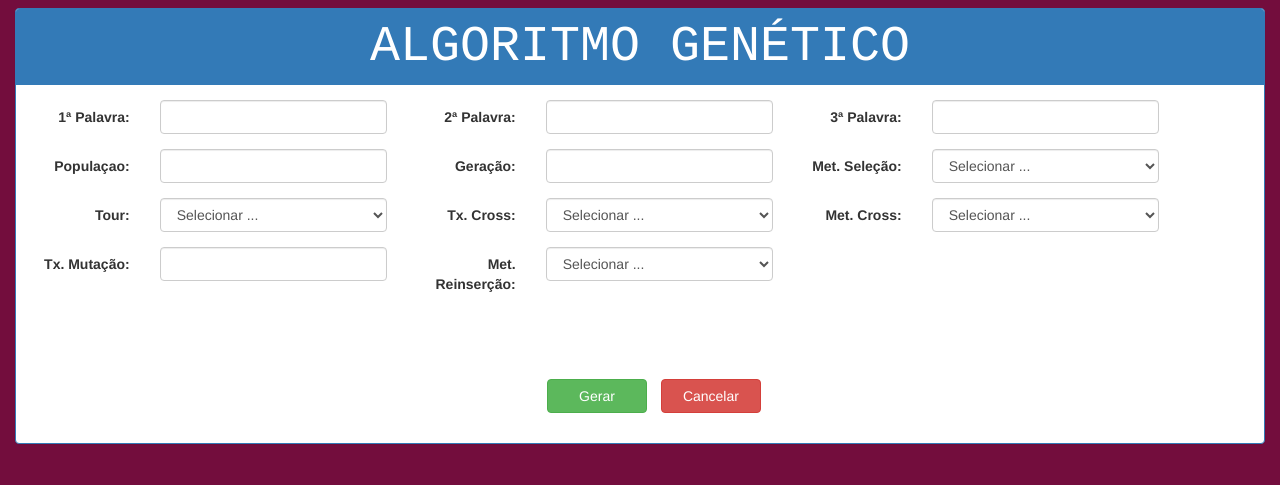
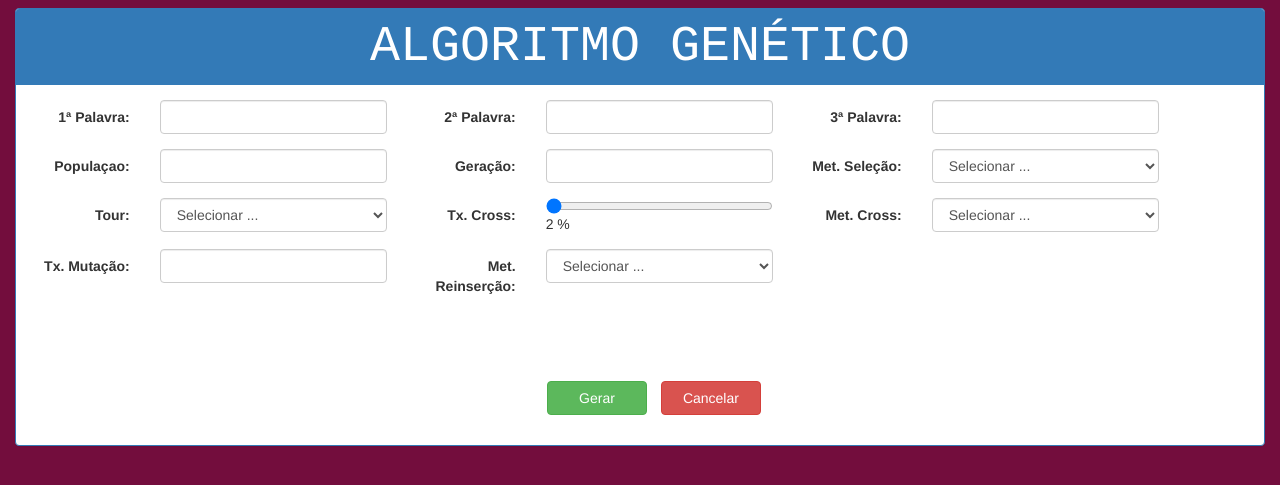
Before and after one commit to PedroFagundes/ia_algoritmo_genetico_1, a Django app: page / in a window 1280 px wide. Shown: the top 485 px of the page. Run offline with Django 3.2, Linux system fonts and the light colour scheme; some libraries are stand-ins or nearby versions.

Commit message:
funçao pmx

```diff
--- a/application/templates/application/index.html
+++ b/application/templates/application/index.html
@@ -102,59 +102,8 @@
 							<div class="form-group col-md-4">
 							<label class="col-md-4 control-label" for="crossover">Tx. Cross:</label>
 							<div class="col-md-8">
-							<select id="crossover" name="crossover" class="form-control">
-							<option value="0" selected disabled>Selecionar ...</option>
-							<option value="2">2%</option>
-							<option value="4">4%</option>
-							<option value="6">6%</option>
-							<option value="8">8%</option>
-							<option value="10">10%</option>
-							<option value="12">12%</option>
-							<option value="14">14%</option>
-							<option value="16">16%</option>
-							<option value="18">18%</option>
-							<option value="20">20%</option>
-							<option value="22">22%</option>
-							<option value="24">24%</option>
-							<option value="26">26%</option>
-							<option value="28">28%</option>
-							<option value="30">30%</option>
-							<option value="32">32%</option>
-							<option value="34">34%</option>
-							<option value="36">36%</option>
-							<option value="38">38%</option>
-							<option value="40">40%</option>
-							<option value="42">42%</option>
-							<option value="44">44%</option>
-							<option value="46">46%</option>
-							<option value="48">48%</option>
-							<option value="50">50%</option>
-							<option value="52">52%</option>
-							<option value="54">54%</option>
-							<option value="56">56%</option>
-							<option value="58">58%</option>
-							<option value="60">60%</option>
-							<option value="62">62%</option>
-							<option value="64">64%</option>
-							<option value="66">66%</option>
-							<option value="68">68%</option>
-							<option value="70">70%</option>
-							<option value="72">72%</option>
-							<option value="74">74%</option>
-							<option value="76">76%</option>
-							<option value="78">78%</option>
-							<option value="80">80%</option>
-							<option value="82">82%</option>
-							<option value="84">84%</option>
-							<option value="86">86%</option>
-							<option value="88">88%</option>
-							<option value="90">90%</option>
-							<option value="92">92%</option>
-							<option value="94">94%</option>
-							<option value="96">96%</option>
-							<option value="98">98%</option>
-							<option value="100">100%</option>
-							</select>
+							<input type="range" name="crossover" min="2" max="80" step="2" value="2" oninput="updateTxConversao(this.value)">
+							<span id="txConversao">2 %</span>
 							{{ form.errors.crossover }}
 							</div>
 							</div>
@@ -212,5 +161,14 @@
 	</div>
 	<script src="{% static 'jquery-3.1.1.min.js' %}"></script>
 	<script src="{% static 'vendors/bootstrap/js/bootstrap.min.js' %}"></script>
+	<script type="text/javascript">
+		function updateTxConversao (value) {
+			// alert('foo');
+			// var txConversao = document.getElementById('txConversao');
+			// var crossover = document.getElementsByName('crossover')[0];
+			// console.log(txConversao);
+			txConversao.textContent = value + ' %';
+		};
+	</script>
 </body>
 </html>
--- a/application/templates/application/resultado.html
+++ b/application/templates/application/resultado.html
@@ -24,7 +24,7 @@
 						<th>Fa_Roleta</th>
 						<th>Fa_Roleta Acumulado</th>
 					</tr>
-					{% for individuo in individuo_selec_roleta %}
+					{% for individuo in individuos_te %}
 						<tr>
 							<td>{{ individuo.0 }}</td>
 							<td>{{ individuo.1 }}</td>
--- a/application/views.py
+++ b/application/views.py
@@ -7,183 +7,389 @@ from django.shortcuts import render
 
 from .forms import Formulario
 
-#----------------- função para gerar o vetor de letras unicas --------------------
+'''_____________________________________________________________________
+   _____________função para gerar o vetor de letras unicas______________'''
+
 def get_letras_unicas(palavras):
 	letras_unicas = []
+
 	for l in palavras:
+
 		if l not in letras_unicas:
 			letras_unicas.append(l)
+
 	return letras_unicas
 
 
+'''______________________________________________________________________
+   _____________função para gerar a população de individuos______________'''
 
-
-#----------------- função para gerar a população de individuos -------------------
 def gera_populacao(qtd):
 	populacao = []
 	individuo = ''
+
 	for i in range(qtd):
+
 		while len(individuo) < 10:
+
 			for j in range(10):
 				numero_gerado = randint(0,9)
+
 				if str(numero_gerado) not in individuo:
 					individuo += str(numero_gerado)
+
 		populacao.append(individuo)
 		individuo = ''
+
 	return populacao
 
 
+'''_________________________________________________________________
+   _____________função que gera os fa's dos individuos______________'''
 
-
-
-#----------------- função que gera os fa's dos individuos -------------------------
 def gera_fa(populacao, letras_unicas, palavras):
 	fa_palavra = ''
 	fa = ''
 	vetor_individuo_fa = []
 	populacao_com_fa = []
+
 	for individuo in populacao:
+
 		for palavra in palavras:
+
 			for p in palavra:
 				index_letra = letras_unicas.index(p)
 				fa_palavra += individuo[index_letra]
+
 			vetor_individuo_fa.append(fa_palavra)
 			fa_palavra = ''
+
 		fa = abs(int(vetor_individuo_fa[0]) + int(vetor_individuo_fa[1]) - int(vetor_individuo_fa[2]))
 		vetor_individuo_fa = []
 		individuo_gerado = {}
 		individuo_gerado['individuo'] = individuo
 		individuo_gerado['fa'] = fa
 		populacao_com_fa.append(individuo_gerado)
+
 	return populacao_com_fa
 
 
 
 
-#------------------ função que ordena os fa's --------------------------------------
-def ordena_fa(populacao_com_fa):
+'''_______________________________________________________
+   _____________ Gerando LIsta de Tuplas _________________'''
+
+def gera_lista_tuplas(populacao_com_fa):
 	dict_fa = {}
-	individuo_fa_ordenado = []
+	individuo_fa = []
+
 	for individuo_com_fa in populacao_com_fa:
-		dict_fa[int(individuo_com_fa['individuo'])] = individuo_com_fa['fa']
-	individuo_fa_ordenado = sorted(dict_fa.items(), key=itemgetter(1))
-	return individuo_fa_ordenado
+		dict_fa[individuo_com_fa['individuo']] = individuo_com_fa['fa']
+
+	individuo_fa = dict_fa.items()
+
+	return individuo_fa
 
 
 
 
-#--------------- Definindo a Roleta ------------------------------
+
+'''_______________________________________________________
+   __________________Definindo Roleta ____________________'''
+
 def definindo_roleta(populacao_individuo_fa):
 	individuo_fa_roleta = []
 	fa_roleta_acomulado = 0
+
 	for individuo_fa in populacao_individuo_fa:
+
 		if individuo_fa[1] == 0:
 			fa_roleta = 100000
 			fa_roleta_acomulado += fa_roleta
 			tupla_aux = individuo_fa[0], individuo_fa[1], fa_roleta, fa_roleta_acomulado
 			individuo_fa_roleta.append(tupla_aux)
+
 		else:
 			fa_roleta = (1 / individuo_fa[1]) * 100000
 			fa_roleta = int(round(fa_roleta))
 			fa_roleta_acomulado += fa_roleta
 			tupla_aux = individuo_fa[0], individuo_fa[1], fa_roleta, fa_roleta_acomulado
 			individuo_fa_roleta.append(tupla_aux)
+
 	return individuo_fa_roleta
 
 
+'''_______________________________________________________
+   _____________Definindo tamanho Crossover ______________'''
 
+def crossover(percent_crossover, populacao):
 
-#-----|| Funções de seleção ||----------
-
-#---------------- Definindo Tamanho do Crossover -----------
-def crossover(percent_crossover, populacao):
 	return int((percent_crossover/100) * len(populacao))
 
 
+'''____________________________________________________
+   ______________|| Funções de seleção ||______________'''
 
-#--------------------- Truncamento -------------------------
-def truncamento(individuo_fa_ordenado, crossover):
+'''___________________________________________________
+   ________________ Truncamento ______________________'''
+
+def truncamento(individuo_fa_roleta, crossover):
 	individuos_selecionados_truncamento = []
-	for individuo_melhor_fa in individuo_fa_ordenado:
+	vetor_aux_truncamento = []
+
+	vetor_aux_truncamento = sorted(individuo_fa_roleta, key=itemgetter(1))
+
+	if crossover < 2:
+		crossover = 2
+
+	elif crossover % 2 != 0:
+		crossover += 1
+
+	else:
+		pass
+
+	for individuo_melhor_fa in vetor_aux_truncamento:
+
 		if len(individuos_selecionados_truncamento) < crossover:
 			individuos_selecionados_truncamento.append(individuo_melhor_fa)
+
 	return individuos_selecionados_truncamento
 
 
 
 
-#--------------------- Torneio simples ----------------------
-def torneio_simples(populacao_individuo_fa, crossover, tour):
+'''_______________________________________________________
+   ________________ Torneio simples ______________________'''
+
+def torneio_simples(individuo_fa_roleta, crossover, tour):
 	vetor_aux_ts = []
 	individuo_selecionado_ts = []
-	shuffle(populacao_individuo_fa)
+
 	if crossover < 2:
 		crossover = 2
+
+	elif crossover % 2 != 0:
+		crossover += 1
+
 	else:
 		pass
 
-	for i in range(crossover):
-		vetor_aux_ts = sample(populacao_individuo_fa, tour)
+	while (crossover > 0):
+		vetor_aux_ts = sample(individuo_fa_roleta, tour)
 		vetor_aux_ts = sorted(vetor_aux_ts, key=itemgetter(1))
-		individuo_selecionado_ts.append(vetor_aux_ts[0])
+
+		if vetor_aux_ts[0] not in individuo_selecionado_ts:
+			individuo_selecionado_ts.append(vetor_aux_ts[0])
+			crossover -= 1
+
+		else:
+			pass
+
 		vetor_aux_ts = []
+
 	return individuo_selecionado_ts
 
 
 
 
+'''_____________________________________________________
+   _______________________ Roleta ______________________'''
 
-#---------------------- Roleta -------------------------------
+
 def roleta(individuo_fa_roleta, crossover):
 	individuo_selec_roleta = []
+
 	primeiro_fa_acomulado = individuo_fa_roleta[0]
 	ultimo_fa_acomulado = individuo_fa_roleta[-1]
+
 	if crossover < 2:
 		crossover = 2
+
+	elif crossover % 2 != 0:
+		crossover += 1
+
 	else:
 		pass
 
-	for i in range(crossover):
+	while (crossover > 0):
 		num_casa_individuo = randint(primeiro_fa_acomulado[3], ultimo_fa_acomulado[3])
+
 		for fa_roleta in individuo_fa_roleta:
+
 			if num_casa_individuo <= fa_roleta[3]:
-				individuo_selec_roleta.append(fa_roleta)
+
+				if fa_roleta not in individuo_selec_roleta:
+					individuo_selec_roleta.append(fa_roleta)
+					crossover -= 1
+
+				else:
+					pass
+
 				break
 			else:
 				pass
+
 	return individuo_selec_roleta
 
 
 
 
 
-#-------------------- Torneio estocástico ---------------------
+'''_______________________________________________________
+   ________________ Torneio Estocastico __________________'''
+
+
 def torneio_estocastico(individuo_fa_roleta, crossover, tour):
 	vetor_aux_es = []
 	individuo_selecionado_te = []
+
 	primeiro_fa_acomulado = individuo_fa_roleta[0]
 	ultimo_fa_acomulado = individuo_fa_roleta[-1]
+
 	if crossover < 2:
 		crossover = 2
+
+	elif crossover % 2 != 0:
+		crossover += 1
+
 	else:
 		pass
 
-	for i in range(crossover):
+	while(crossover > 0):
+
 		for j in range(tour):
 			num_casa_individuo = randint(primeiro_fa_acomulado[3], ultimo_fa_acomulado[3])
+
 			for fa_roleta in individuo_fa_roleta:
+
 				if num_casa_individuo <= fa_roleta[3]:
 					vetor_aux_es.append(fa_roleta)
 					break
+
 				else:
 					pass
+
 		vetor_aux_es = sorted(vetor_aux_es, key=itemgetter(1))
-		individuo_selecionado_te.append(vetor_aux_es[0])
+
+		if vetor_aux_es[0] not in individuo_selecionado_te:
+			individuo_selecionado_te.append(vetor_aux_es[0])
+			crossover -= 1
+
+		else:
+			pass
+
 		vetor_aux_es = []
+
 	return individuo_selecionado_te
 
 
-#----------------- || Fim funções de seleção || ------------------
+'''_________________ || Fim funções de seleção || ___________________
+
+   _________________ || Metodos de Cruzamento || ____________________'''
+
+def pmx(populacao_crossover):
+	indice_populacao_0 = 0
+	indice_populacao_1 = 1
+	filhos = []
+
+
+	for controle_repeticao_cruzamento in range(int(len(populacao_crossover) / 2)):
+
+		controlador_individuo_1 = 0
+		indice_filho_1_extremo_1 = 0
+		indice_filho_1_extremo_2 = 0
+
+		controlador_individuo_2 = 0
+		indice_filho_2_extremo_1 = 0
+		indice_filho_2_extremo_2 = 0
+
+		individuo_1 = populacao_crossover[indice_populacao_0]
+		individuo_2 = populacao_crossover[indice_populacao_1]
+		pai_1 = individuo_1[0]
+		pai_2 = individuo_2[0]
+		filho_1 = pai_1[:3] + pai_2[3:7] + pai_1[7:]
+		filho_2 = pai_2[:3] + pai_1[3:7] + pai_2[7:]
+
+
+		'''______________						 ___________
+		   ______________|| Cruzamento Filho 1 ||___________'''
+
+		while (controlador_individuo_1 < 6):
+
+			if indice_filho_1_extremo_1 < 3:
+
+				indice_numero_repete = filho_1.find(filho_1[indice_filho_1_extremo_1], 3)
+
+				if indice_numero_repete >= 0:
+					filho_1 = filho_1.replace(filho_1[indice_filho_1_extremo_1], filho_2[indice_numero_repete], 1)
+
+				else:
+					indice_filho_1_extremo_1 += 1
+					controlador_individuo_1 += 1
+			else:
+
+				if indice_filho_1_extremo_1 == 3:
+					filho_1 = filho_1[::-1]
+					filho_2 = filho_2[::-1]
+					indice_filho_1_extremo_1 += 1
+
+				indice_numero_repete = filho_1.find(filho_1[indice_filho_1_extremo_2], 3)
+
+				if indice_numero_repete >= 0:
+					filho_1 = filho_1.replace(filho_1[indice_filho_1_extremo_2], filho_2[indice_numero_repete], 1)
+
+				else:
+					indice_filho_1_extremo_2 += 1
+					controlador_individuo_1 += 1
+
+		''' // desinvertendo o filho 1 // '''
+		filho_1 = filho_1[::-1]
+		filhos.append(filho_1)
+
+		'''// Gerando o filho 1 e 2 novamente // '''
+		filho_1 = pai_1[:3] + pai_2[3:7] + pai_1[7:]
+		filho_2 = pai_2[:3] + pai_1[3:7] + pai_2[7:]
+
+		'''______________						 ___________
+		   ______________|| Cruzamento Filho 2 ||___________'''
+
+		while (controlador_individuo_2 < 6):
+
+			if indice_filho_2_extremo_1 < 3:
+
+				indice_numero_repete = filho_2.find(filho_2[indice_filho_2_extremo_1], 3)
+
+				if indice_numero_repete >= 0:
+					filho_2 = filho_2.replace(filho_2[indice_filho_2_extremo_1], filho_1[indice_numero_repete], 1)
+
+				else:
+					indice_filho_2_extremo_1 += 1
+					controlador_individuo_2 += 1
+			else:
+
+				if indice_filho_2_extremo_1 == 3:
+					filho_2 = filho_2[::-1]
+					filho_1 = filho_1[::-1]
+					indice_filho_2_extremo_1 += 1
+
+				indice_numero_repete = filho_2.find(filho_2[indice_filho_2_extremo_2], 3)
+
+				if indice_numero_repete >= 0:
+					filho_2 = filho_2.replace(filho_2[indice_filho_2_extremo_2], filho_1[indice_numero_repete], 1)
+
+				else:
+					indice_filho_2_extremo_2 += 1
+					controlador_individuo_2 += 1
+
+		''' // desinvertendo o filho 2 // '''
+		filho_2 = filho_2[::-1]
+		filhos.append(filho_2)
+
+		''' // incrementando os indices que pegam o individuo da populaçao // '''
+		indice_populacao_0 += 2
+		indice_populacao_1 += 2
+
+	return filhos
 
 
 
@@ -210,19 +416,21 @@ def index(request):
 
 			populacao_com_fa = gera_fa(populacao, letras_unicas, palavras)
 
-			individuo_fa_ordenado = ordena_fa(populacao_com_fa)
+			individuo_fa = gera_lista_tuplas(populacao_com_fa)
 
-			individuos_truncamento = truncamento(individuo_fa_ordenado, qtd_crossover)
+			individuo_fa_roleta = definindo_roleta(individuo_fa)
 
-			individuos_ts = torneio_simples(individuo_fa_ordenado, qtd_crossover, tour)
+			individuos_truncamento = truncamento(individuo_fa_roleta, qtd_crossover)
 
-			roleta_fa = definindo_roleta(individuo_fa_ordenado)
+			individuos_ts = torneio_simples(individuo_fa_roleta, qtd_crossover, tour)
 
-			individuos_te = torneio_estocastico(roleta_fa, qtd_crossover, tour)
+			individuos_te = torneio_estocastico(individuo_fa_roleta, qtd_crossover, tour)
 
-			individuo_selec_roleta = roleta(roleta_fa, qtd_crossover)
+			individuo_selec_roleta = roleta(individuo_fa_roleta, qtd_crossover)
 
-			context = {'populacao_com_fa' : populacao_com_fa, 'individuo_fa_ordenado' : individuo_fa_ordenado, 'individuo_selec_roleta' : individuo_selec_roleta}
+			metpmx = pmx(individuos_ts)
+
+			context = {'populacao_com_fa' : populacao_com_fa, 'individuo_fa' : individuo_fa, 'individuos_te' : individuos_te}
 
 			return render(request, 'application/resultado.html', context)
 
```
